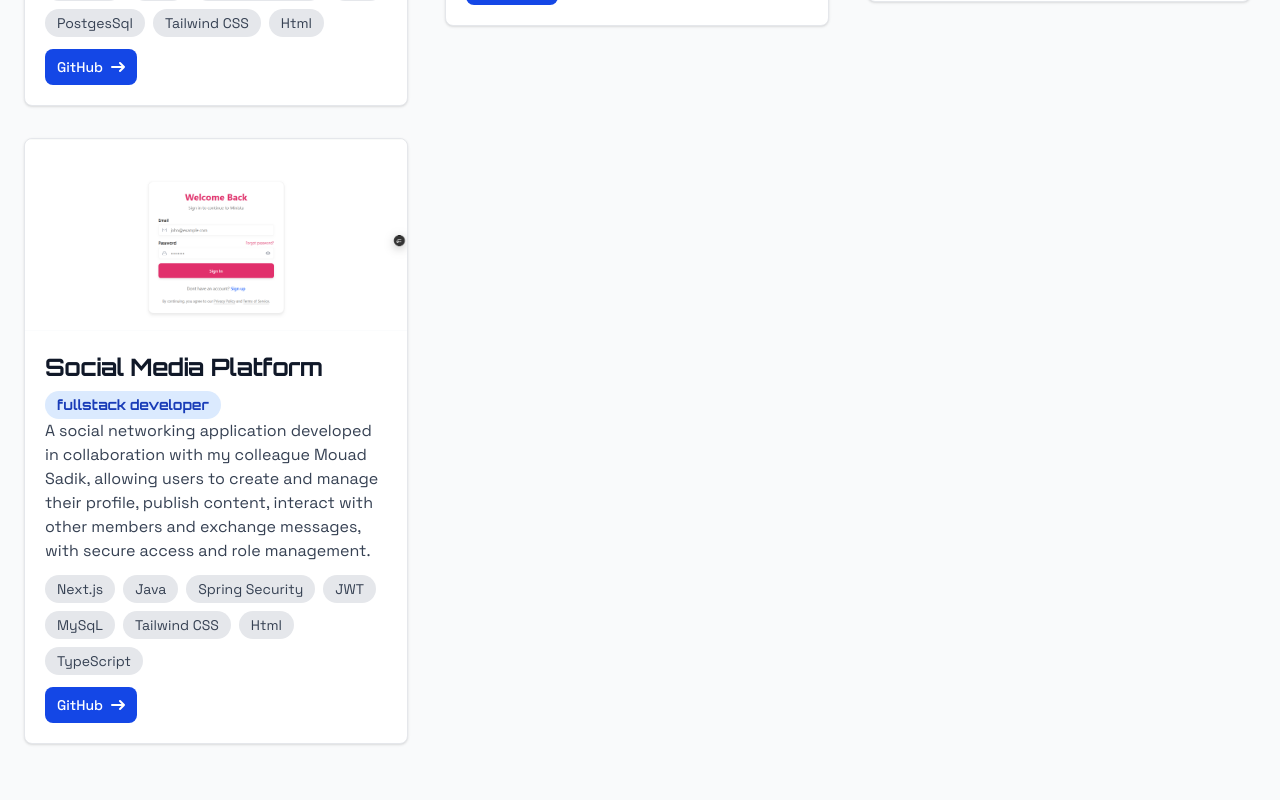
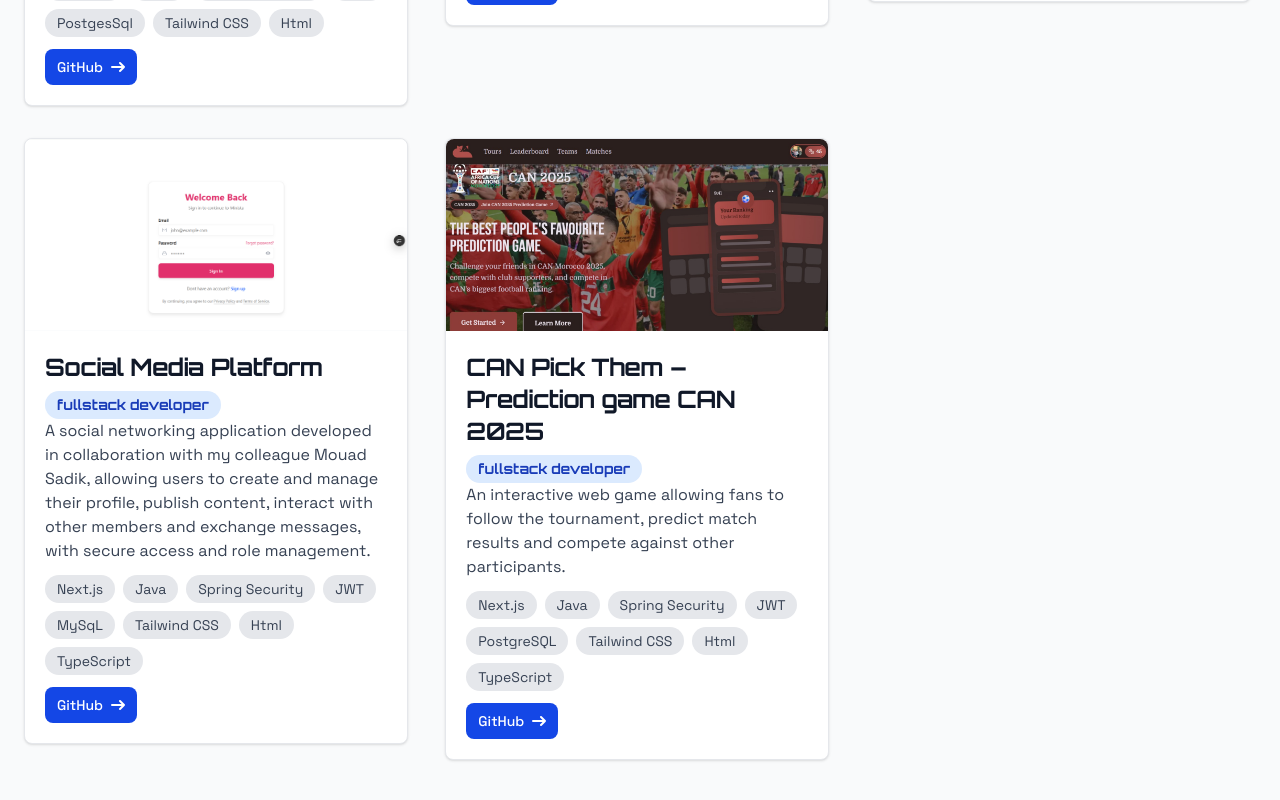
Before and after one commit to khalilbaidouri/portfolio, a React (Vite) app in the folder portfolio/: page / in a window 1280 px wide. Shown: the part 2000-2800 px from the top of the page. Built offline with nearby package versions, Linux system fonts and the light colour scheme; a web font is replaced by a local one.

Commit message:
add project pick them

```diff
--- a/portfolio/index.html
+++ b/portfolio/index.html
@@ -2,10 +2,16 @@
 <html lang="en">
   <head>
     <meta charset="UTF-8" />
-    <link rel="icon" type="image/svg+xml" href="/profile.jpg" />
+    <link rel="icon" type="image/svg+xml" href="/aaaa-modifified.png" />
     <meta name="viewport" content="width=device-width, initial-scale=1.0" />
-    <meta name="google-site-verification" content="lc4KVB37qv0T0aKJbqMwyErs5Xo_xX5Peid5Z_xgHJY" />
-    <meta name="description" content="Portfolio de Khalil Baidouri, développeur full stack spécialisé en React, Java et Spring Boot. Projets professionnels et académiques." />
+    <meta
+      name="google-site-verification"
+      content="lc4KVB37qv0T0aKJbqMwyErs5Xo_xX5Peid5Z_xgHJY"
+    />
+    <meta
+      name="description"
+      content="Portfolio de Khalil Baidouri, développeur full stack spécialisé en React, Java et Spring Boot. Projets professionnels et académiques."
+    />
 
     <title>Khalil Baidouri | Développeur Full Stack Java & React</title>
   </head>
--- a/portfolio/src/assets/me.js
+++ b/portfolio/src/assets/me.js
@@ -96,6 +96,25 @@ export const projectsData = [
     post: "fullstack developer",
     linkDeploy: "https://minista-chat.vercel.app/",
   },
+    {
+    title: "CAN Pick Them – Prediction game CAN 2025",
+    description:
+      "An interactive web game allowing fans to follow the tournament, predict match results and compete against other participants.",
+    imageUrl: "/img/landing.jpeg",
+    technologies: [
+      "Next.js",
+      "Java",
+      "Spring Security",
+      "JWT",
+      "PostgreSQL",
+      "Tailwind CSS",
+      "Html",
+      "TypeScript",
+    ],
+    gitHubLink: "https://github.com/MouadSadik/Pick-them-backend",
+    post: "fullstack developer",
+    linkDeploy: "https://pick-them-chi.vercel.app/",
+  },
 ];
 export const reseauData = [
   {
```
Also changed, not shown: portfolio/public/img/landing.jpeg (added), portfolio/src/assets/aaaa-modified.png (added), portfolio/src/components/Education.jsx (line endings or trailing spaces).
